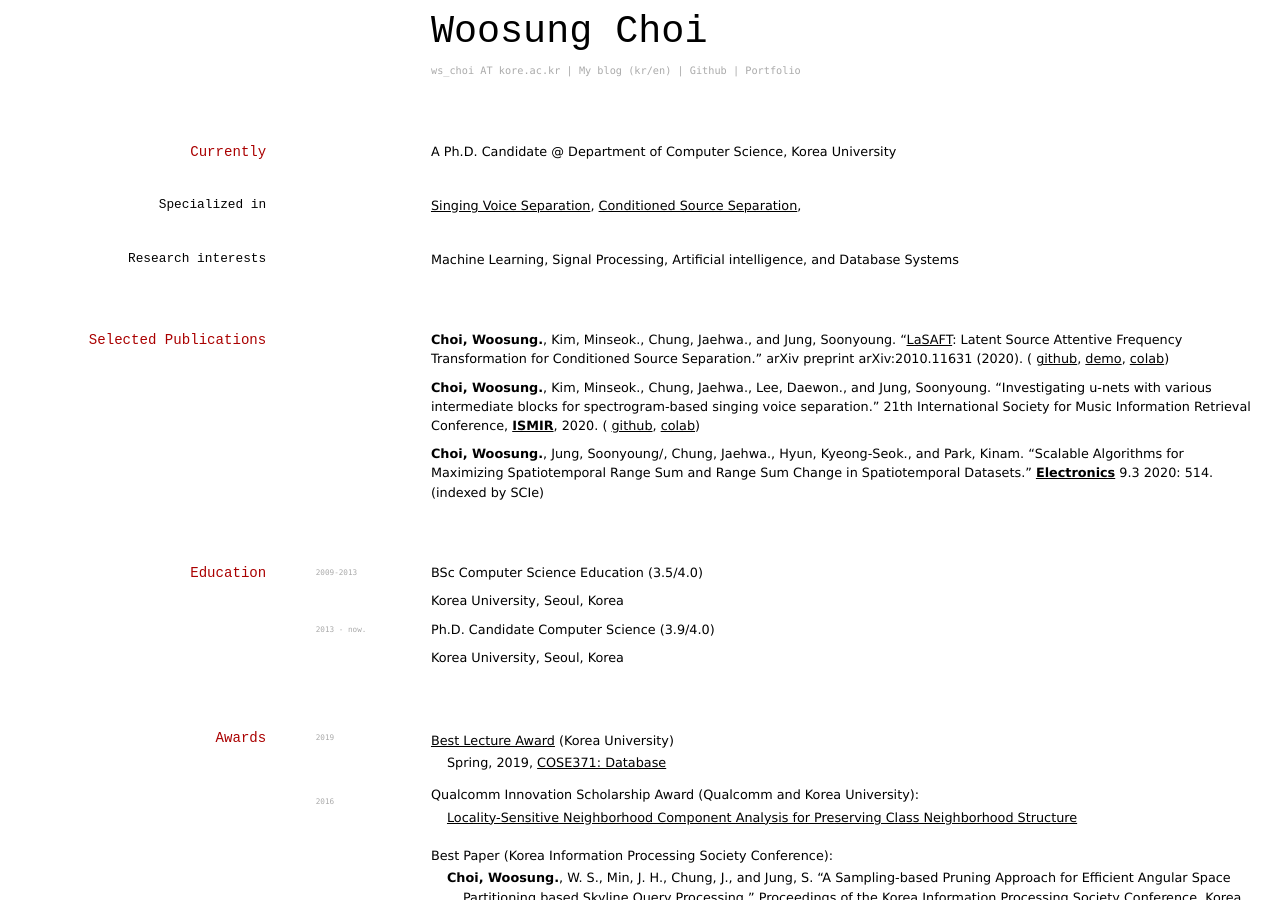
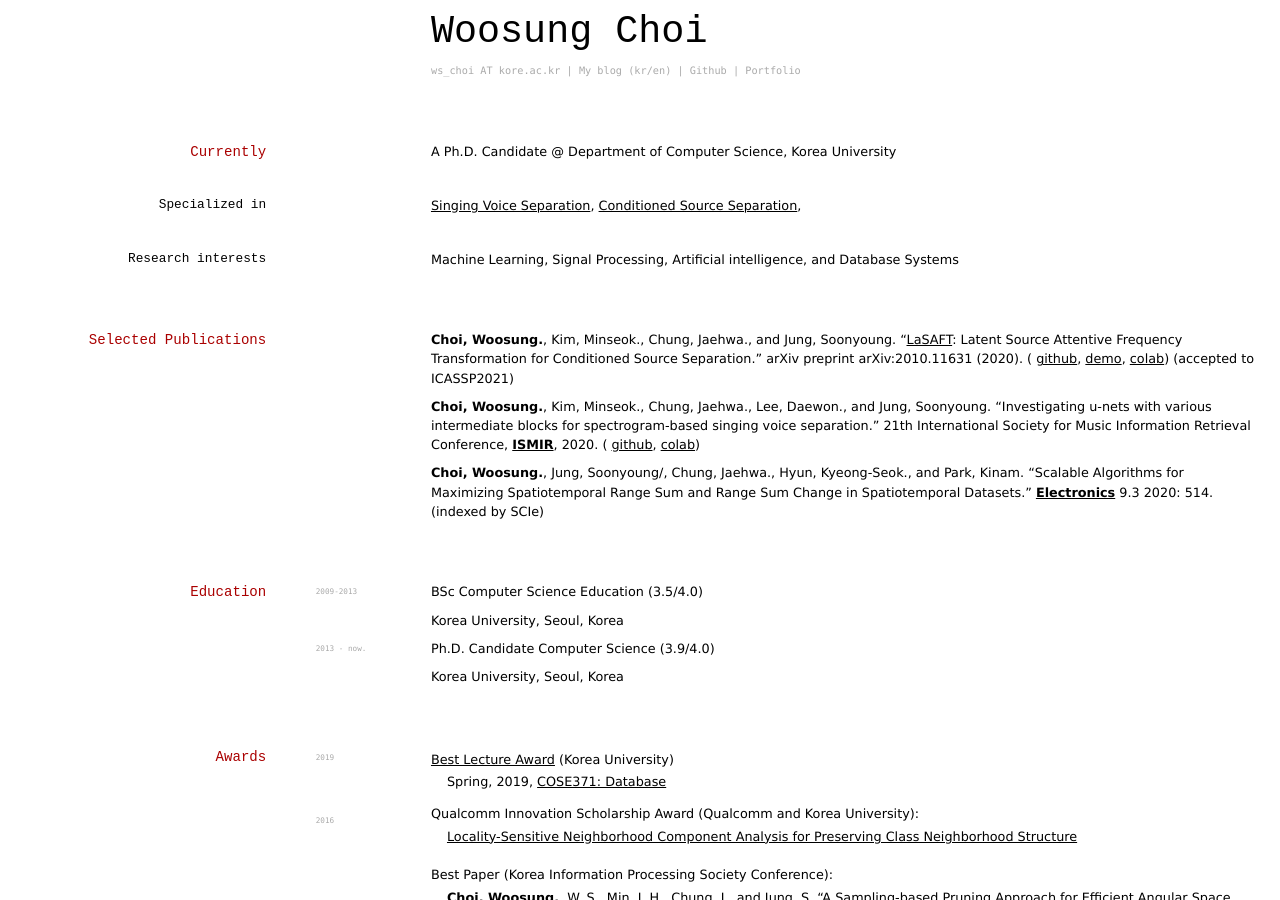
Before and after one commit to ws-choi/cv, a Jekyll site: the page built from index.md, in a window 1280 px wide and 900 px high. Built offline with Jekyll 4.4.1, drawn with Linux system fonts in a browser that asks for light colours.

Commit message:
Update index.md

```diff
--- a/index.md
+++ b/index.md
@@ -27,7 +27,7 @@ Machine Learning, Signal Processing, Artificial intelligence, and Database Syste
 
 ## Selected Publications
 
-**Choi, Woosung.**, Kim, Minseok., Chung, Jaehwa., and Jung, Soonyoung. "[LaSAFT](https://paperswithcode.com/paper/lasaft-latent-source-attentive-frequency): Latent Source Attentive Frequency Transformation for Conditioned Source Separation." arXiv preprint arXiv:2010.11631 (2020). ( [github](https://github.com/ws-choi/Conditioned-Source-Separation-LaSAFT), [demo](http://lasaft.github.io/), [colab](https://colab.research.google.com/github/ws-choi/Conditioned-Source-Separation-LaSAFT/blob/main/colab_demo/LaSAFT_with_GPoCM_Stella_Jang_Example.ipynb))
+**Choi, Woosung.**, Kim, Minseok., Chung, Jaehwa., and Jung, Soonyoung. "[LaSAFT](https://paperswithcode.com/paper/lasaft-latent-source-attentive-frequency): Latent Source Attentive Frequency Transformation for Conditioned Source Separation." arXiv preprint arXiv:2010.11631 (2020). ( [github](https://github.com/ws-choi/Conditioned-Source-Separation-LaSAFT), [demo](http://lasaft.github.io/), [colab](https://colab.research.google.com/github/ws-choi/Conditioned-Source-Separation-LaSAFT/blob/main/colab_demo/LaSAFT_with_GPoCM_Stella_Jang_Example.ipynb)) (accepted to ICASSP2021)
 
 **Choi, Woosung.**, Kim, Minseok., Chung, Jaehwa., Lee, Daewon., and Jung, Soonyoung. "Investigating u-nets with various intermediate blocks for spectrogram-based singing voice separation." 21th International Society for Music Information Retrieval Conference, **[ISMIR](https://program.ismir2020.net/poster_2-04.html)**, 2020. ( [github](https://github.com/ws-choi/ISMIR2020_U_Nets_SVS), [colab](https://colab.research.google.com/github/ws-choi/ISMIR2020_U_Nets_SVS/blob/master/colab_demo/TFC_TDF_Net_Large.ipynb))
 
```
